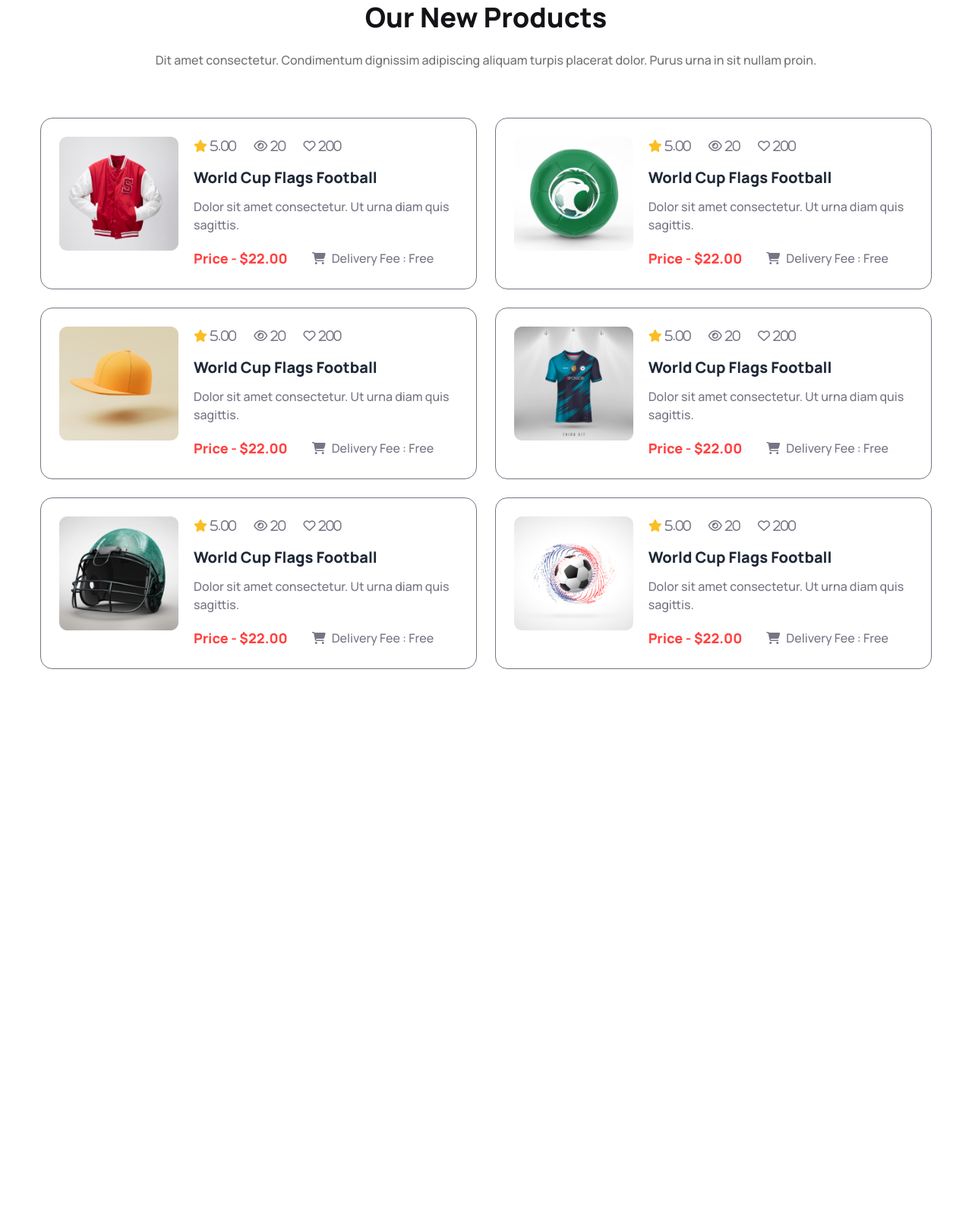
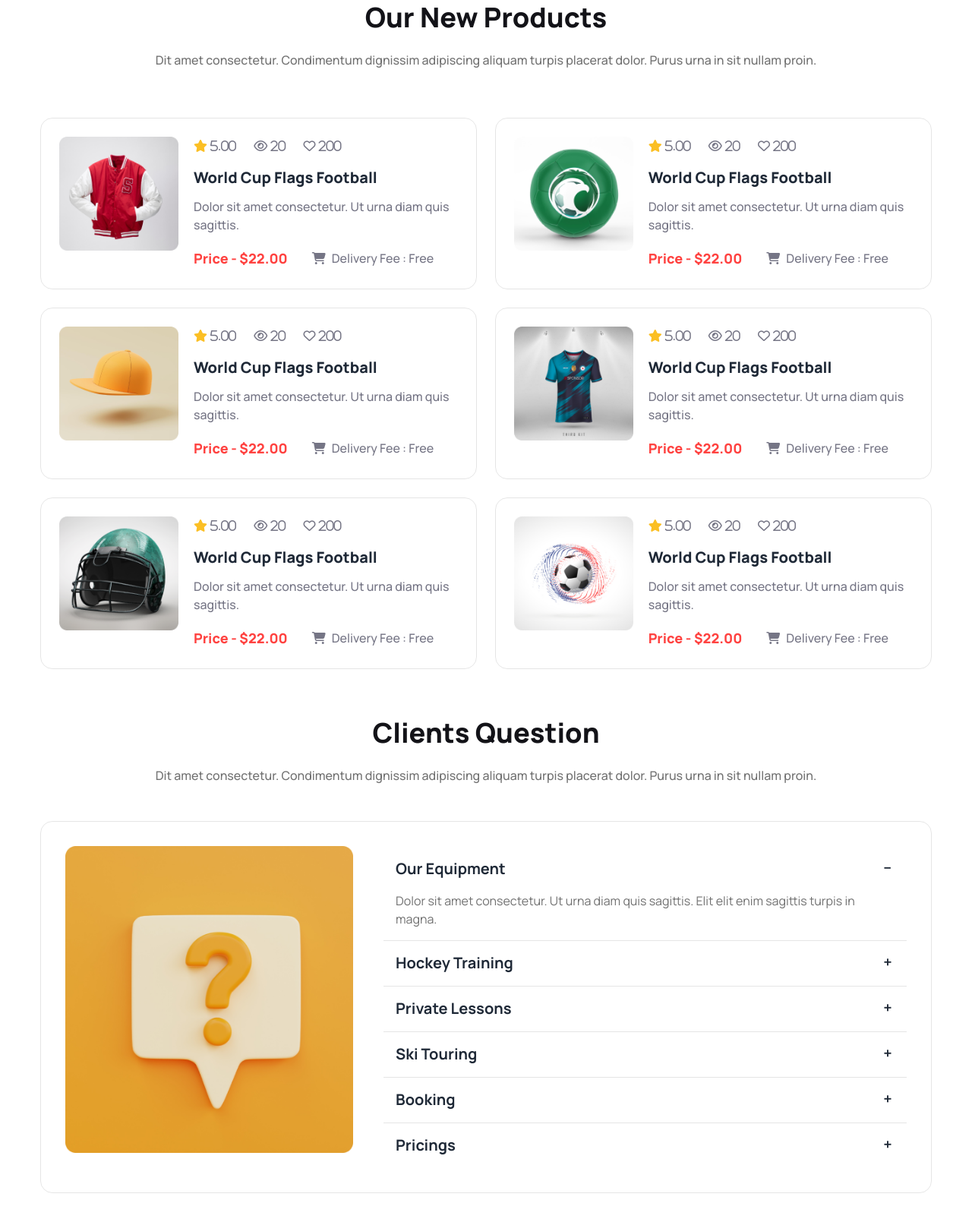
Before and after one commit to adnan2508/Hockeys-site, a plain HTML site: page index.html in a window 1280 px wide. Shown: the part 2143-3752 px from the top of the page at 76% size. Before the commit the page ends 3088 px from the top, so only its background shows below. Drawn offline with nearby package versions, Linux system fonts and the light colour scheme.

Commit message:
faq added

```diff
--- a/index.html
+++ b/index.html
@@ -296,7 +296,7 @@
           <!-- card container start -->
 
           <!-- first -->
-          <div class="flex gap-5 p-6 flex-col lg:flex-row border border-[#757585] rounded-2xl">
+          <div class="flex gap-5 p-6 flex-col lg:flex-row border border-black/10 rounded-2xl">
             <div>
               <img src="images/5.png" alt="" class="w-full">
             </div>
@@ -324,7 +324,7 @@
              </div>
           </div>
           <!-- Second -->
-          <div class="flex gap-5 p-6 flex-col lg:flex-row border border-[#757585] rounded-2xl">
+          <div class="flex gap-5 p-6 flex-col lg:flex-row border border-black/10 rounded-2xl">
             <div>
               <img src="images/6.png" alt="" class="w-full">
             </div>
@@ -352,7 +352,7 @@
              </div>
           </div>
           <!-- Third -->
-          <div class="flex gap-5 p-6 flex-col lg:flex-row border border-[#757585] rounded-2xl">
+          <div class="flex gap-5 p-6 flex-col lg:flex-row border border-black/10 rounded-2xl">
             <div>
               <img src="images/7.png" alt="" class="w-full">
             </div>
@@ -380,7 +380,7 @@
              </div>
           </div>
           <!-- Fourth -->
-          <div class="flex gap-5 p-6 flex-col lg:flex-row border border-[#757585] rounded-2xl">
+          <div class="flex gap-5 p-6 flex-col lg:flex-row border border-black/10 rounded-2xl">
             <div>
               <img src="images/8.png" alt="" class="w-full">
             </div>
@@ -408,7 +408,7 @@
              </div>
           </div>
           <!-- Fifth -->
-          <div class="flex gap-5 p-6 flex-col lg:flex-row border border-[#757585] rounded-2xl">
+          <div class="flex gap-5 p-6 flex-col lg:flex-row border border-black/10 rounded-2xl">
             <div>
               <img src="images/9.png" alt="" class="w-full">
             </div>
@@ -436,7 +436,7 @@
              </div>
           </div>
           <!-- Sixth -->
-          <div class="flex gap-5 p-6 flex-col lg:flex-row border border-[#757585] rounded-2xl">
+          <div class="flex gap-5 p-6 flex-col lg:flex-row border border-black/10 rounded-2xl">
             <div>
               <img src="images/10.png" alt="" class="w-full">
             </div>
@@ -467,7 +467,74 @@
       </section>
       <!-- Clients FAQ section -->
       <section class="mt-16 mx-auto w-11/12 text-center">
-
+        <!--Heading text -->
+        <div>
+          <h3 class="mb-6 text-4xl text-[#131318] font-extrabold">Clients Question</h3>
+          <p class="text-base text-[#13131399] font-medium">Dit amet consectetur. Condimentum dignissim adipiscing aliquam turpis placerat dolor. Purus urna in sit nullam proin. </p>
+        </div>
+        <div class="my-12 flex gap-10 flex-col lg:flex-row border border-black/10 rounded-2xl p-8">
+          <!-- Left side -->
+        <div class="lg:w-[55%]">
+          <img src="images/11.png" alt="" class="w-full">
+        </div>
+        <!-- Right side -->
+        <div class="join join-vertical w-full">
+          <div class="collapse collapse-plus join-item border-b border-black/10">
+            <input type="radio" name="my-accordion-4" checked="checked"/>
+            <div class="collapse-title text-left text-xl font-bold">
+              Our Equipment
+            </div>
+            <div class="collapse-content">
+              <p class="font-normal text-left text-[#13131399]">Dolor sit amet consectetur. Ut urna diam quis sagittis. Elit elit enim sagittis turpis in magna.</p>
+            </div>
+          </div>
+          <div class="collapse collapse-plus join-item border-b border-black/10">
+            <input type="radio" name="my-accordion-4" />
+            <div class="collapse-title text-left text-xl font-bold">
+              Hockey Training
+            </div>
+            <div class="collapse-content">
+              <p class="text-left text-[#13131399] font-normal">hello</p>
+            </div>
+          </div>
+          <div class="collapse collapse-plus join-item border-b border-black/10">
+            <input type="radio" name="my-accordion-4" />
+            <div class="collapse-title text-left text-xl font-bold">
+              Private Lessons
+            </div>
+            <div class="collapse-content">
+              <p class="font-normal text-left text-[#13131399]">hello</p>
+            </div>
+          </div>
+          <div class="collapse collapse-plus join-item border-b border-black/10">
+            <input type="radio" name="my-accordion-4"/>
+            <div class="collapse-title text-left text-xl font-bold">
+              Ski Touring
+            </div>
+            <div class="collapse-content">
+              <p class="font-normal text-left text-[#13131399]">hello</p>
+            </div>
+          </div>
+          <div class="collapse collapse-plus join-item border-b border-black/10">
+            <input type="radio" name="my-accordion-4"/>
+            <div class="collapse-title text-left text-xl font-bold">
+              Booking
+            </div>
+            <div class="collapse-content">
+              <p class="font-normal text-left text-[#13131399]">hello</p>
+            </div>
+          </div>
+          <div class="collapse collapse-plus join-item">
+            <input type="radio" name="my-accordion-4"/>
+            <div class="collapse-title text-left text-xl font-bold">
+              Pricings
+            </div>
+            <div class="collapse-content">
+              <p class="font-normal text-left text-[#13131399]">hello</p>
+            </div>
+          </div>
+        </div>
+        </div>
       </section>
     </main>
 
```
